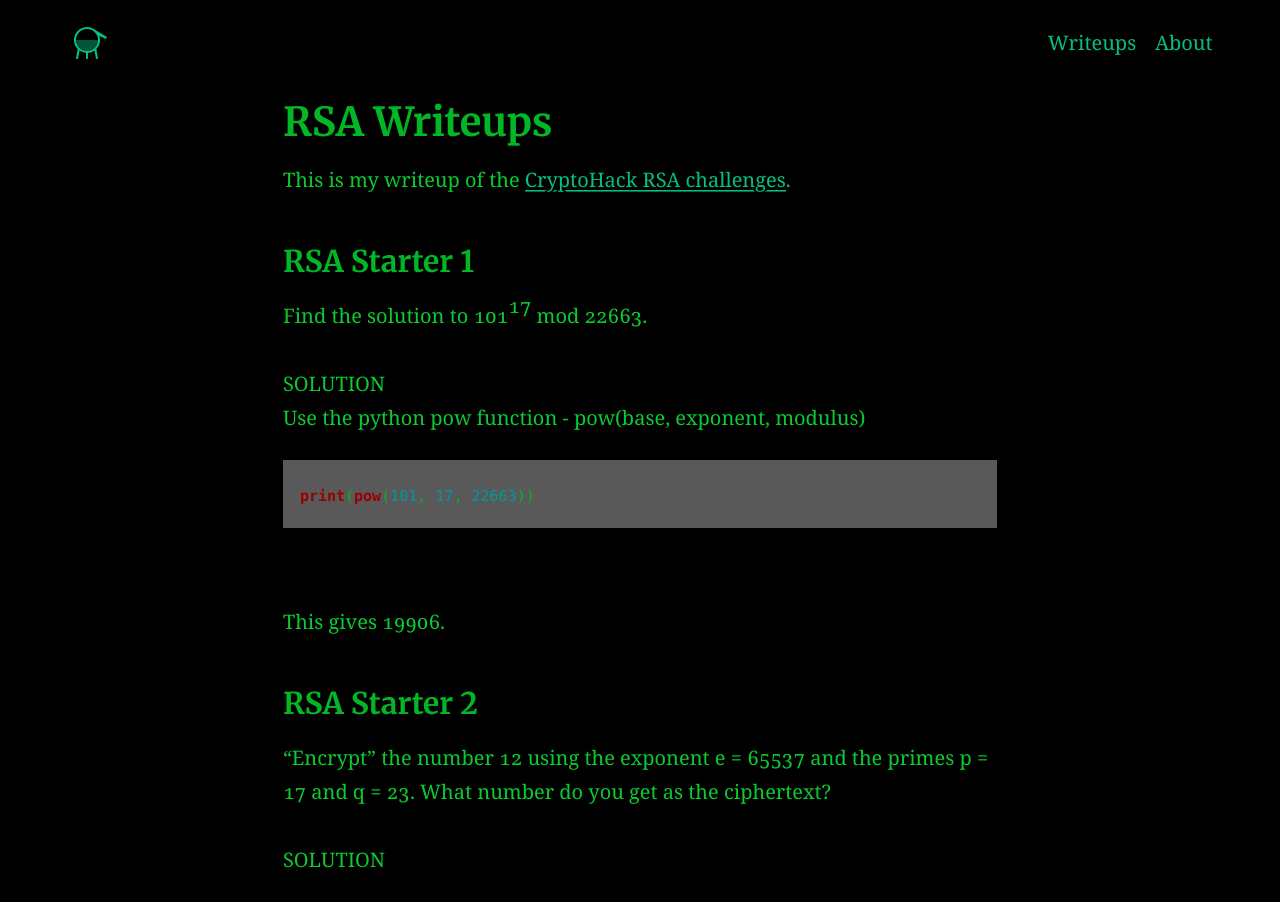
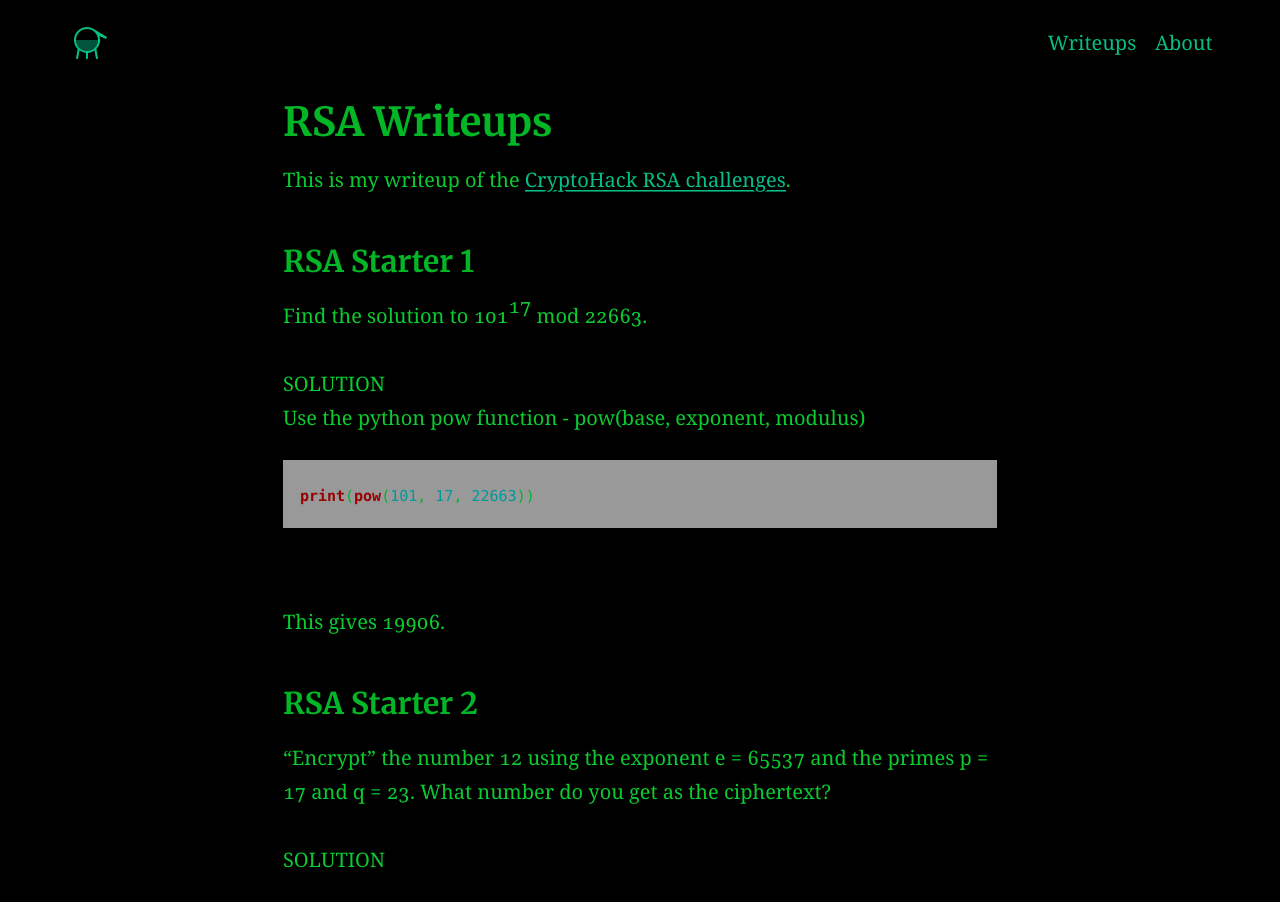
Before and after one commit to AC01010/Connor-McCartney.github.io, a Jekyll site: the page built from _posts/2021-01-12-CryptohackRSA.md, in a window 1280 px wide. Built offline with Jekyll 4.4.1, drawn with Linux system fonts in a browser that asks for light colours.

Commit message:
Update _settings.scss

```diff
--- a/_sass/_settings.scss
+++ b/_sass/_settings.scss
@@ -1,6 +1,6 @@
 // Background colours
 $backgroundColour: #000000 ;
-$codeBackgroundColour: #595959;
+$codeBackgroundColour: #999999;
 $featureBackgroundColour: #f9fafa !default;
 $accentColour: #05bf85 !default;
 
```
